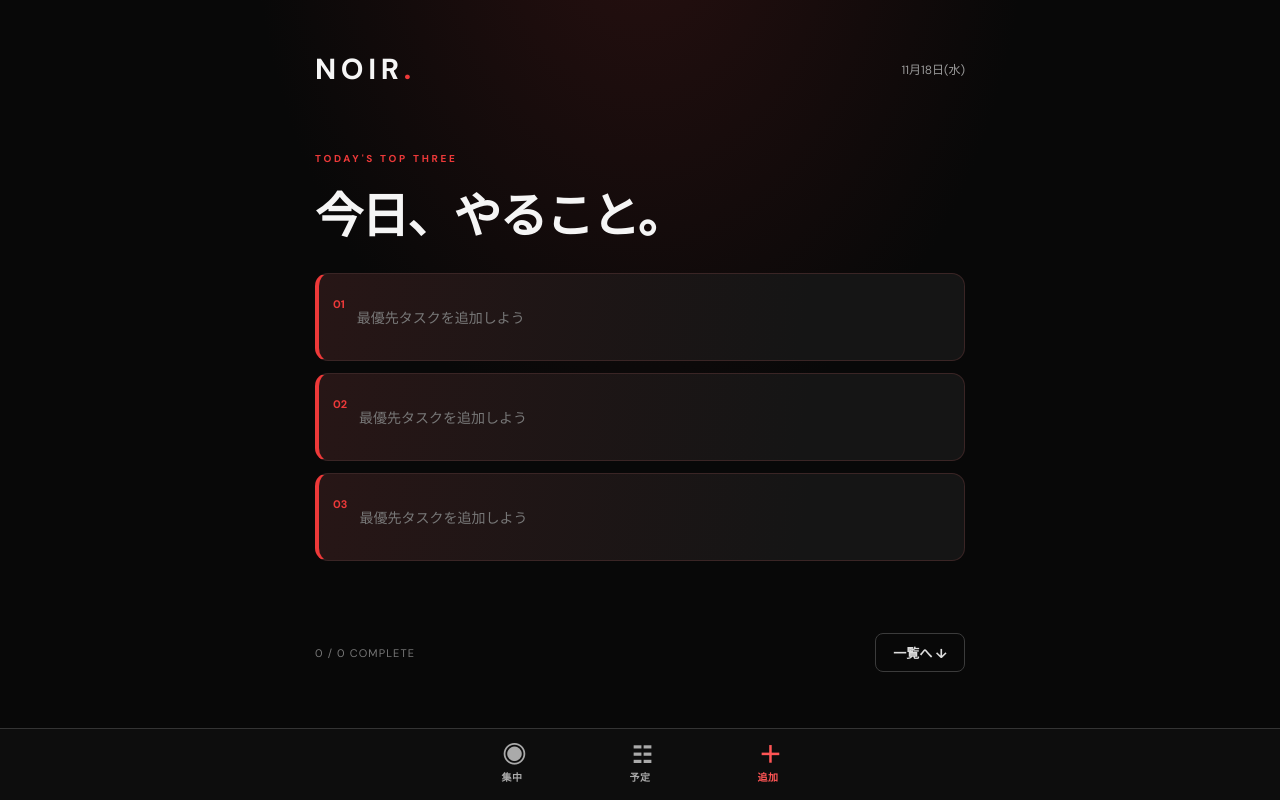
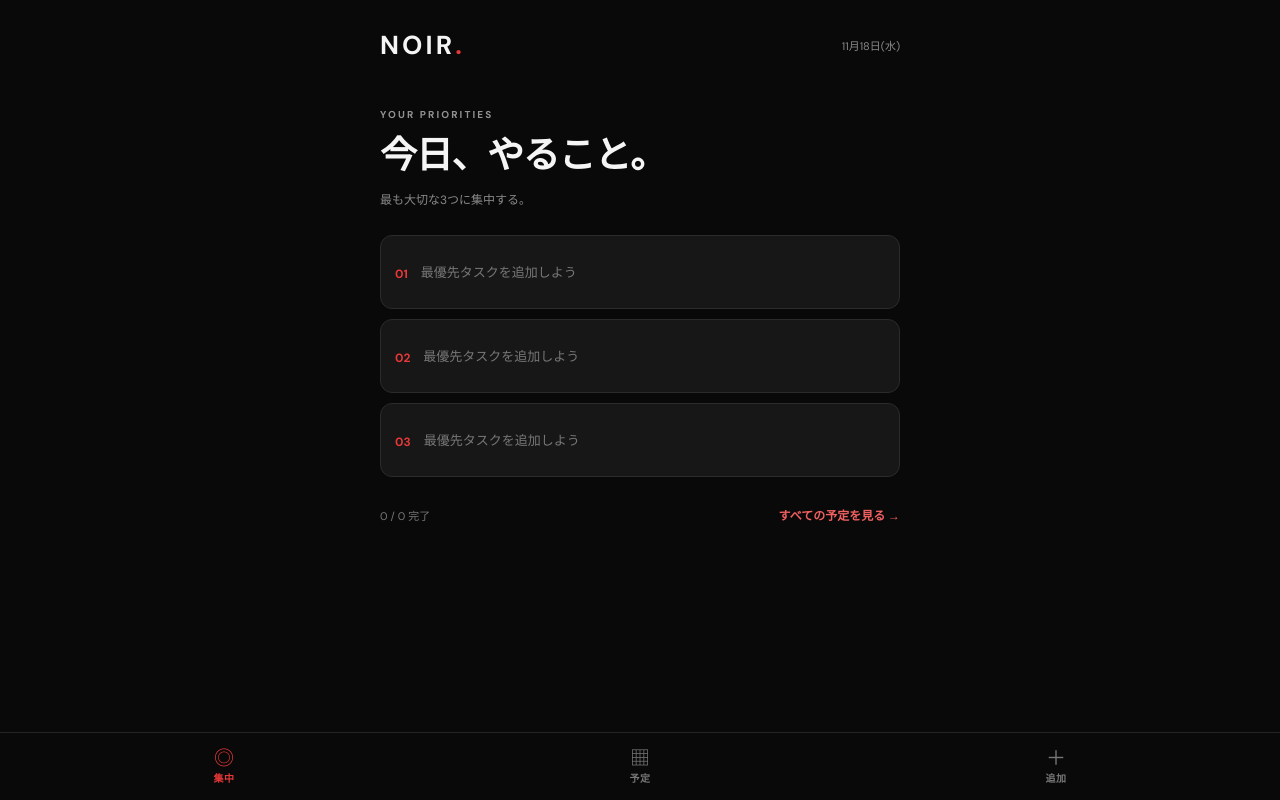
Before and after one commit to vgrf9p9t4h-create/noir-app, a plain HTML site: page index.html in a window 1280 px wide. Drawn offline with Linux system fonts and the light colour scheme.

Commit message:
Add files via upload

```diff
--- a/app.js
+++ b/app.js
@@ -70,11 +70,21 @@ function renderFocus(){
   }else row.append(el("span","focus-placeholder","最優先タスクを追加しよう"));
   host.append(row);
  }
- $("focus-progress").textContent=`${todayTasks.filter(t=>t.done).length} / ${todayTasks.length} COMPLETE`;
+ $("focus-progress").textContent=`${todayTasks.filter(t=>t.done).length} / ${todayTasks.length} 完了`;
+}
+const focusScreen=$("hero-focus");
+const regularSections=[...document.querySelectorAll(".app > header, .app > section:not(.hero-focus):not(.priority-section), .app > footer")];
+$("priority-section").hidden=true;
+function setScreen(focus){
+ document.body.classList.toggle("focus-mode",focus);
+ focusScreen.hidden=!focus;
+ regularSections.forEach(node=>{node.hidden=focus;});
+ document.querySelectorAll(".nav-button").forEach(btn=>btn.classList.toggle("nav-active",focus&&btn.dataset.jump==="focus"||!focus&&btn.dataset.jump==="tasks"));
 }
 function goTo(target){
- if(target==="focus"){document.body.classList.add("focus-mode");window.scrollTo({top:0,behavior:"smooth"});return;}
- document.body.classList.remove("focus-mode");
+ const focus=target==="focus";
+ setScreen(focus);
+ if(focus){window.scrollTo({top:0,behavior:"smooth"});return;}
  const node=$(target==="add"?"add-section":"all-section");
  requestAnimationFrame(()=>{node.scrollIntoView({behavior:"smooth",block:"start"});if(target==="add")$("task-title").focus({preventScroll:true});});
 }
@@ -147,4 +157,4 @@ resetForm();render();
 document.addEventListener("visibilitychange",()=>{if(!document.hidden)render();});
 
 // Open in focus mode for a quick glance on iPhone; tasks remain accessible via the bottom navigation.
-document.body.classList.add("focus-mode");
+setScreen(true);
--- a/index.html
+++ b/index.html
@@ -2,27 +2,27 @@
 <html lang="ja">
 <head>
   <meta charset="utf-8">
-  <meta name="viewport" content="width=device-width, initial-scale=1">
+  <meta name="viewport" content="width=device-width, initial-scale=1, viewport-fit=cover">
   <meta name="theme-color" content="#090909">
   <meta name="apple-mobile-web-app-capable" content="yes">
   <meta name="apple-mobile-web-app-status-bar-style" content="black-translucent">
   <link rel="manifest" href="./manifest.webmanifest">
   <link rel="apple-touch-icon" href="./icons/noir-192.png">
   <title>NOIR</title>
-  <link rel="stylesheet" href="style.css">
+  <link rel="stylesheet" href="style.css?v=4.1">
 </head>
 <body>
   <main class="app" id="top">
     <section class="hero-focus" id="hero-focus" aria-label="フォーカス表示">
       <div class="focus-top"><span class="focus-brand">NOIR<span class="dot">.</span></span><span class="focus-date" id="focus-date"></span></div>
-      <p class="focus-kicker">TODAY'S TOP THREE</p>
-      <h2 class="focus-heading">今日、やること。</h2>
+      <p class="focus-kicker">YOUR PRIORITIES</p>
+      <h2 class="focus-heading">今日、やること。</h2><p class="focus-description">最も大切な3つに集中する。</p>
       <div class="focus-items" id="focus-items"></div>
-      <div class="focus-bottom"><span id="focus-progress">0 / 3 COMPLETE</span><button type="button" class="focus-exit" id="focus-exit">一覧へ ↓</button></div>
+      <div class="focus-bottom"><span id="focus-progress">0 / 3 完了</span><button type="button" class="focus-exit" id="focus-exit">すべての予定を見る →</button></div>
     </section>
     <nav class="bottom-nav" aria-label="NOIRナビゲーション">
-      <button type="button" data-jump="focus" class="nav-button"><span aria-hidden="true">◉</span><small>集中</small></button>
-      <button type="button" data-jump="tasks" class="nav-button"><span aria-hidden="true">☷</span><small>予定</small></button>
+      <button type="button" data-jump="focus" class="nav-button"><span aria-hidden="true">◎</span><small>集中</small></button>
+      <button type="button" data-jump="tasks" class="nav-button"><span aria-hidden="true">▦</span><small>予定</small></button>
       <button type="button" data-jump="add" class="nav-button nav-add"><span aria-hidden="true">＋</span><small>追加</small></button>
     </nav>
     <header class="topbar">
@@ -100,9 +100,9 @@
         <input id="import-file" type="file" accept="application/json,.json" hidden>
       </div>
     </section>
-    <footer>LESS NOISE. MORE FOCUS. <span class="version">V4</span></footer>
+    <footer>LESS NOISE. MORE FOCUS. <span class="version">V4.1</span></footer>
   </main>
-  <script src="app.js"></script>
+  <script src="app.js?v=4.1"></script>
   <script>if ("serviceWorker" in navigator) window.addEventListener("load", () => navigator.serviceWorker.register("./service-worker.js").catch(console.error));</script>
 </body>
 </html>
--- a/style.css
+++ b/style.css
@@ -109,3 +109,36 @@ body{padding-bottom:env(safe-area-inset-bottom,0px)}
 #all-section,#add-section{scroll-margin-top:20px}
 @media(min-width:650px){.hero-focus{max-width:650px;margin:0 auto}}
 @media(prefers-reduced-motion:reduce){html{scroll-behavior:auto}}
+
+/* NOIR 4.1: compact, single-screen focus view */
+:root{--red:#e63838}
+html,body{max-width:100%;overflow-x:hidden}
+body{background:#090909}
+.app{width:min(560px,100%);padding:24px 20px calc(104px + env(safe-area-inset-bottom,0px))}
+.app > [hidden],.hero-focus[hidden]{display:none!important}
+.hero-focus{display:flex;flex-direction:column;min-height:0;margin:0;padding:4px 0 0;gap:0}
+.focus-mode .hero-focus{display:flex}
+.focus-top{align-items:center}
+.focus-brand{font-size:26px;font-weight:800;letter-spacing:.12em}
+.focus-date{font-size:11px;color:#898989}
+.focus-kicker{margin:46px 0 10px;color:#929292;font-size:10px;letter-spacing:.21em}
+.focus-heading{font-size:clamp(27px,7.1vw,37px);font-weight:800;letter-spacing:-.035em;line-height:1.35;margin:0}
+.focus-description{font-size:12px;color:#888;margin:9px 0 27px}
+.focus-items{gap:10px}
+.focus-item{min-height:74px;padding:15px 14px;border:1px solid #2b2b2b;border-radius:12px;background:#171717;gap:13px}
+.focus-index{font-size:12px;align-self:center;color:#e63838}
+.focus-task-title{font-size:clamp(15px,4.2vw,20px);font-weight:650;line-height:1.45}
+.focus-placeholder{font-size:13px;color:#777}
+.focus-check{min-width:38px;min-height:38px;border-color:#6b6b6b;font-size:20px}
+.focus-bottom{margin-top:21px;padding-top:0;gap:10px;letter-spacing:0}
+.focus-exit{padding:8px 0;border:0;background:transparent;color:#f06060;font-size:12px;white-space:nowrap}
+.focus-exit:hover{background:transparent;color:#ff8888}
+.bottom-nav{gap:0;justify-content:space-around;padding:9px max(16px,env(safe-area-inset-left,0px)) calc(10px + env(safe-area-inset-bottom,0px));border-top:1px solid #242424;background:rgba(10,10,10,.97)}
+.nav-button{width:33.33%;max-width:145px;min-height:48px;border:0;background:transparent!important;color:#777;padding:5px;border-radius:9px}
+.nav-button span{font-size:20px;margin:0;font-weight:400}
+.nav-button small{font-size:10px}
+.nav-button.nav-active{color:#e63838}
+.nav-add{color:#777}
+.topbar{margin-top:4px}
+@media(max-width:520px){.app{padding:19px 18px calc(105px + env(safe-area-inset-bottom,0px))}.focus-kicker{margin-top:43px}.focus-item{min-height:70px}}
+@media(min-width:650px){.hero-focus{max-width:none}}
```
Also changed, not shown: service-worker.js (+11 -10 lines), README.txt.
